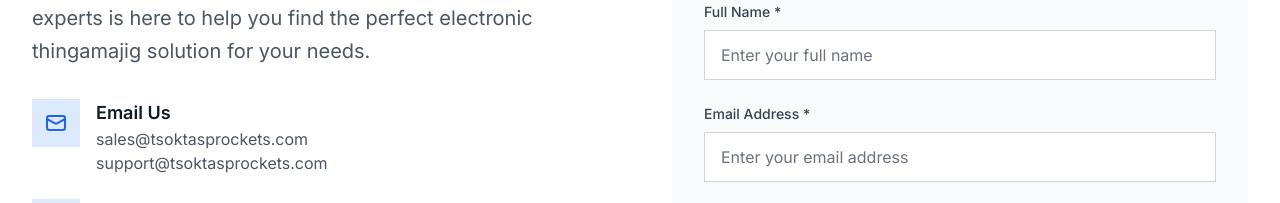
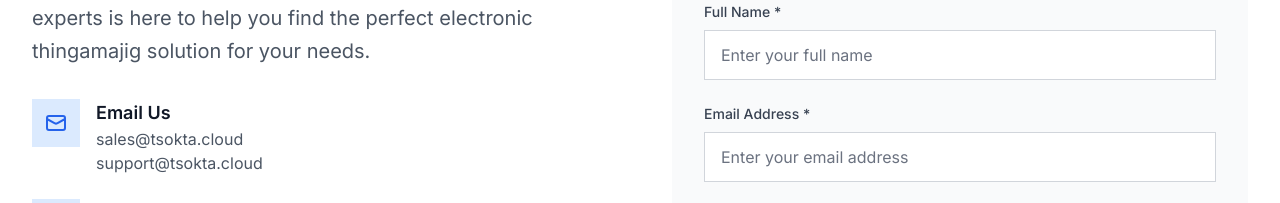
Before and after one commit to thomslattery/tsokta-cloud, a Next.js app: page / in a window 1280 px wide. Shown: the part 3251-3454 px from the top of the page. Built offline with nearby package versions, Linux system fonts and the light colour scheme; no server answers.

Commit message:
Domain name update

```diff
--- a/components/layout/Footer.tsx
+++ b/components/layout/Footer.tsx
@@ -70,7 +70,7 @@ export default function Footer() {
                 </Link>
               </li>
               <li>
-                <a href="mailto:support@tsoktasprockets.com" className="text-gray-300 hover:text-white transition-colors">
+                <a href="mailto:support@tsokta.cloud" className="text-gray-300 hover:text-white transition-colors">
                   Technical Support
                 </a>
               </li>
--- a/components/sections/Contact.tsx
+++ b/components/sections/Contact.tsx
@@ -52,8 +52,8 @@ export default function Contact() {
                 </div>
                 <div>
                   <h3 className="text-lg font-semibold text-gray-900">Email Us</h3>
-                  <p className="text-gray-600">sales@tsoktasprockets.com</p>
-                  <p className="text-gray-600">support@tsoktasprockets.com</p>
+                  <p className="text-gray-600">sales@tsokta.cloud</p>
+                  <p className="text-gray-600">support@tsokta.cloud</p>
                 </div>
               </div>
 
```
